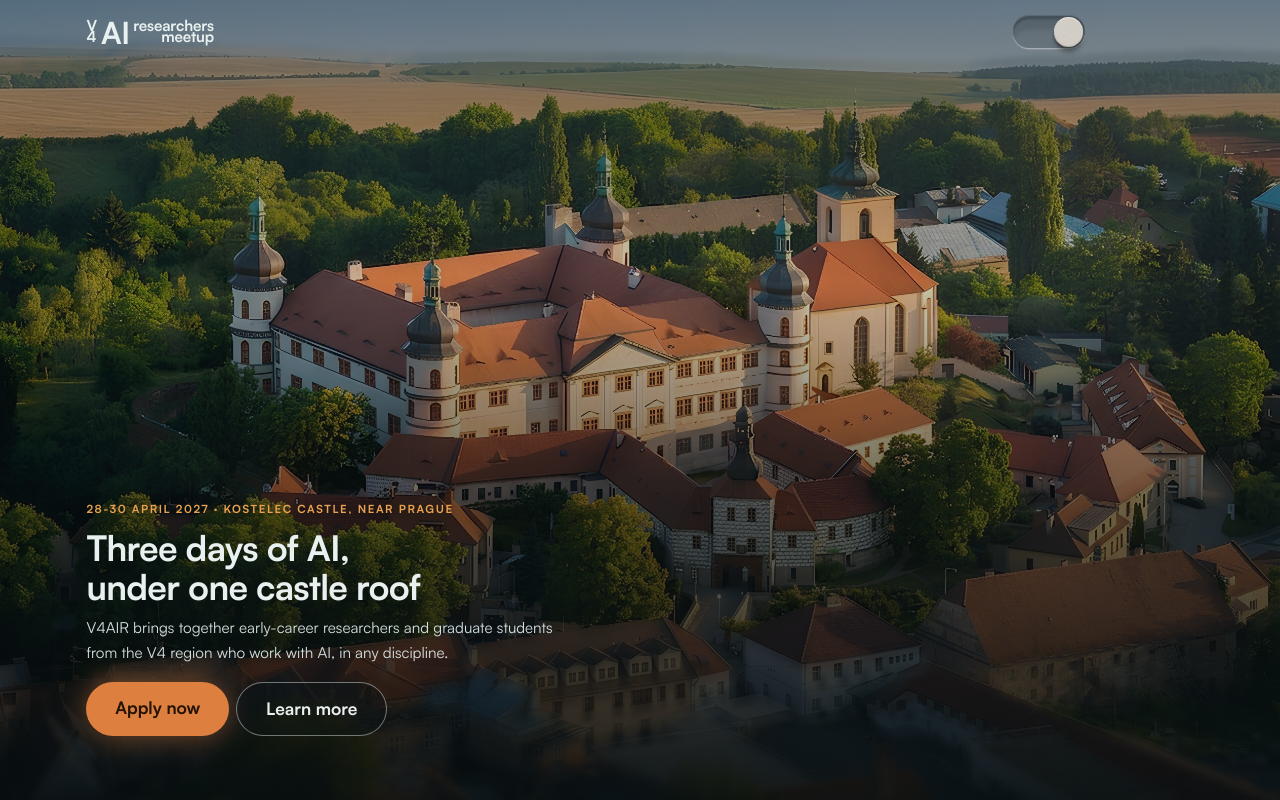
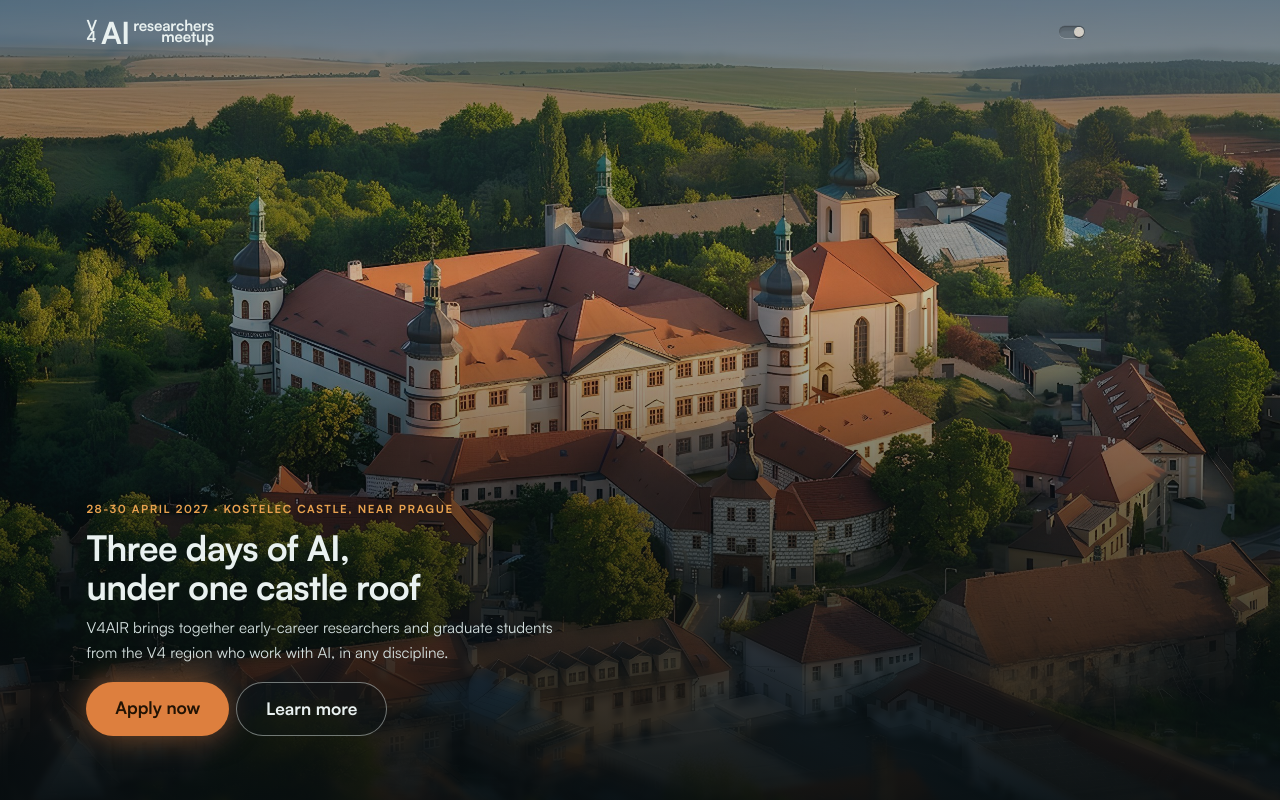
Before and after one commit to Kutsosp/v4air-site, a React (Vite) app: page / in a window 1280 px wide. Shown: the top 800 px of the page. Built offline with nearby package versions, Linux system fonts and the light colour scheme.

Commit message:
style: shrink theme switch to 35%

```diff
--- a/src/styles/site.css
+++ b/src/styles/site.css
@@ -131,7 +131,7 @@ a:focus-visible, .btn:focus-visible { outline: 2px solid var(--accent); outline-
    checked = light mode. Sits on the hero photo, so its colors are fixed.
    SCSS color functions precomputed: lighten(#1d2532,5%) ~ #273142, darken(#dedad3,4%) ~ #d4cfc6. */
 .switch {
-  font-size: 4.5px; /* em-scaled: track = 16em x 7em = 72px x 31.5px */
+  font-size: 1.6px; /* em-scaled at 35% of the original 4.5px: track = 16em x 7em ~ 26px x 11px */
   position: relative;
   display: block;
   -webkit-tap-highlight-color: transparent;
```
